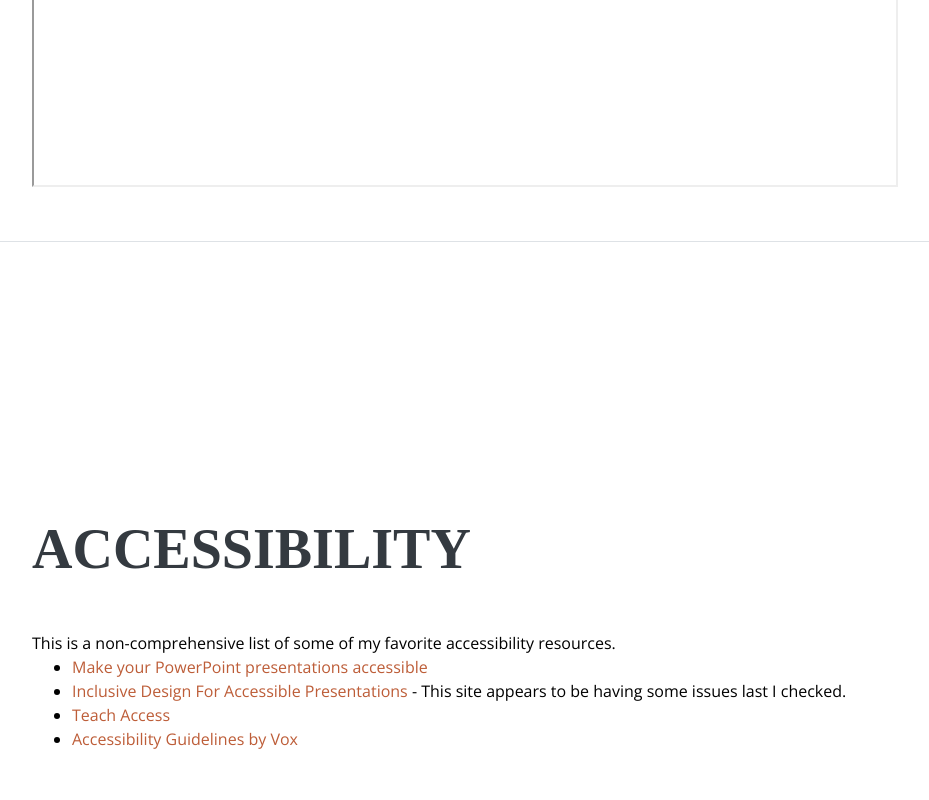
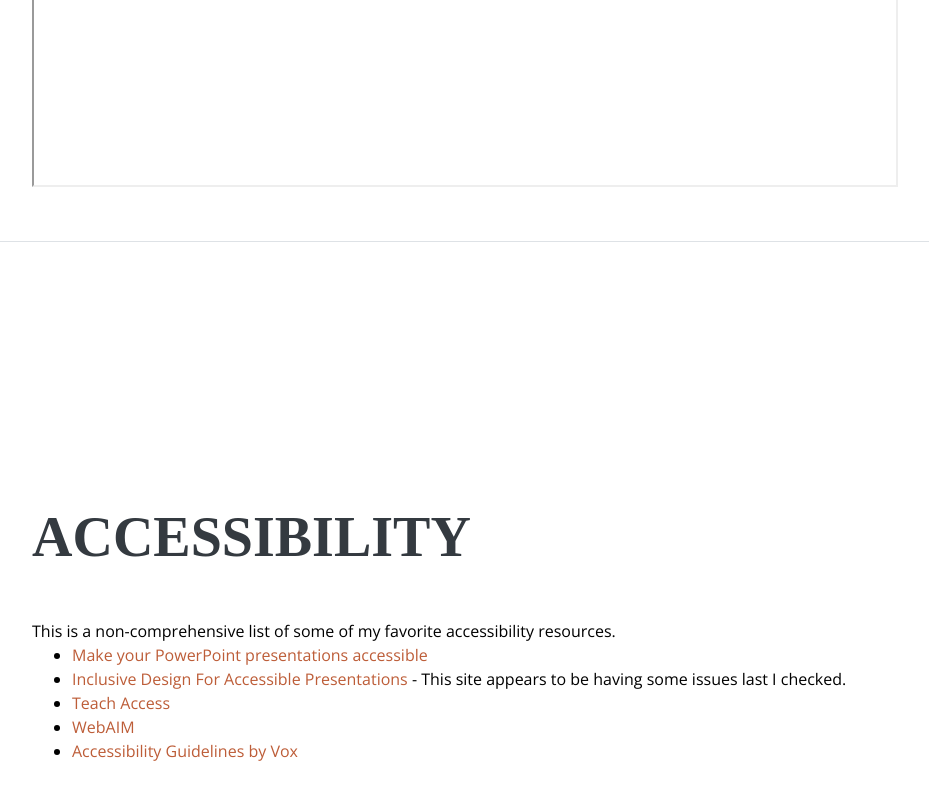
Before and after one commit to cvanlent/cvanlent.github.io, a plain HTML site: page index.html in a window 1280 px wide. Shown: the part 3464-4264 px from the top of the page, without its empty margins (288-1217 px from the left). Drawn offline with nearby package versions, Linux system fonts and the light colour scheme; a web font is replaced by a local one.

Commit message:
Update index.html

```diff
--- a/index.html
+++ b/index.html
@@ -160,6 +160,7 @@
             <li><a href = "https://support.microsoft.com/en-us/office/make-your-powerpoint-presentations-accessible-to-people-with-disabilities-6f7772b2-2f33-4bd2-8ca7-dae3b2b3ef25?ui=en-us&rs=en-us&ad=us">Make your PowerPoint presentations accessible</a></li>
             <li><a href = "https://www.smashingmagazine.com/2018/11/inclusive-design-accessible-presentations/">Inclusive Design For Accessible Presentations</a> - This site appears to be having some issues last I checked.</li>
             <li><a href = "http://teachaccess.org/">Teach Access</a></li>
+            <li><a href = "http://webaim.org/">WebAIM</a></li>
             <li><a href = "http://accessibility.voxmedia.com/">Accessibility Guidelines by Vox</a></li>
           </ul>
         </div>
```
